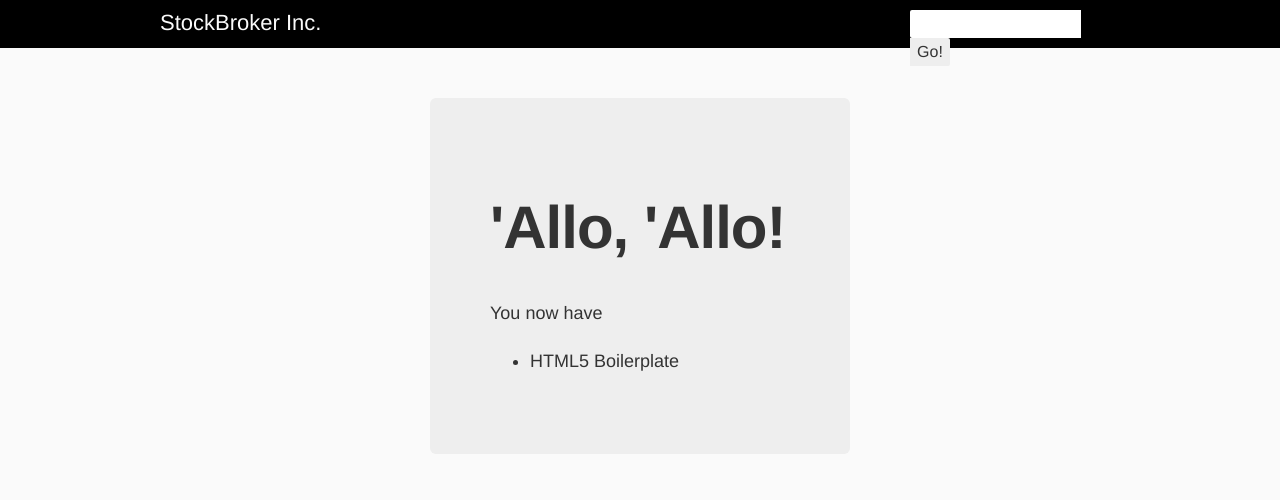
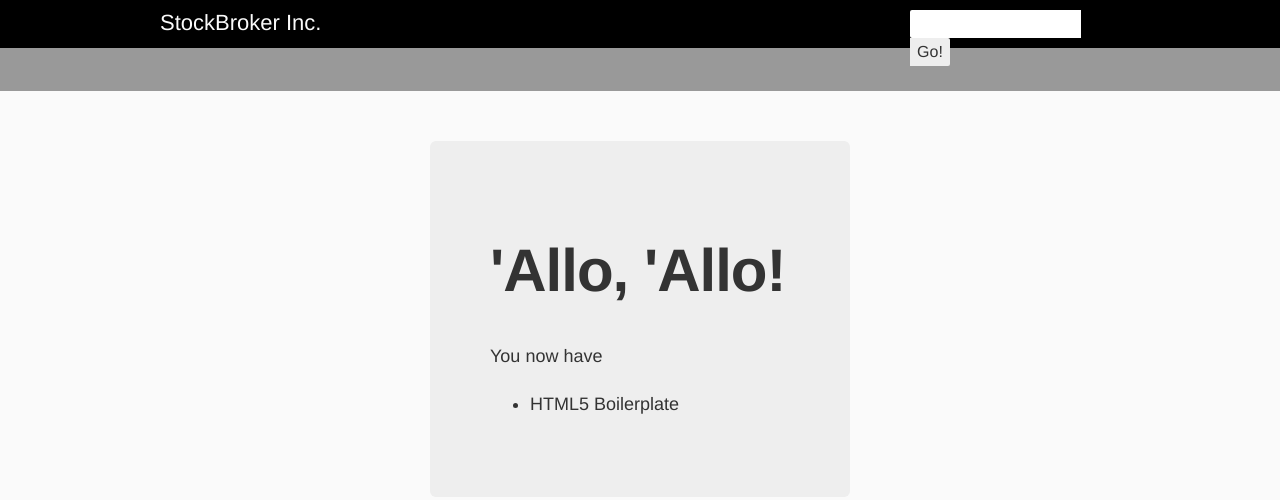
Before and after one commit to icmpecho/nasdaq-web, a website: page app/index.html in a window 1280 px wide. Drawn offline with nearby package versions, Linux system fonts and the light colour scheme; files that its build step writes are made by us from their sources.

Commit message:
Add menu bar

```diff
--- a/app/index.html
+++ b/app/index.html
@@ -33,6 +33,11 @@
             </div>
         </div>
 
+        <div class="menu-bar">
+            <div class="container">
+            </div>
+        </div>
+
         <div class="hero-unit">
           <h1>'Allo, 'Allo!</h1>
           <p>You now have</p>
--- a/app/styles/main.css
+++ b/app/styles/main.css
@@ -80,6 +80,13 @@ body {
     margin: 5px 5px 2px 2px;
 }
 
+.menu-bar {
+    background-color: #999;
+    height: 33px;
+    padding-top: 10px;
+    width: 100%;
+}
+
 .container {
     max-width: 960px;
     padding: 0 10px 0 10px;
```
